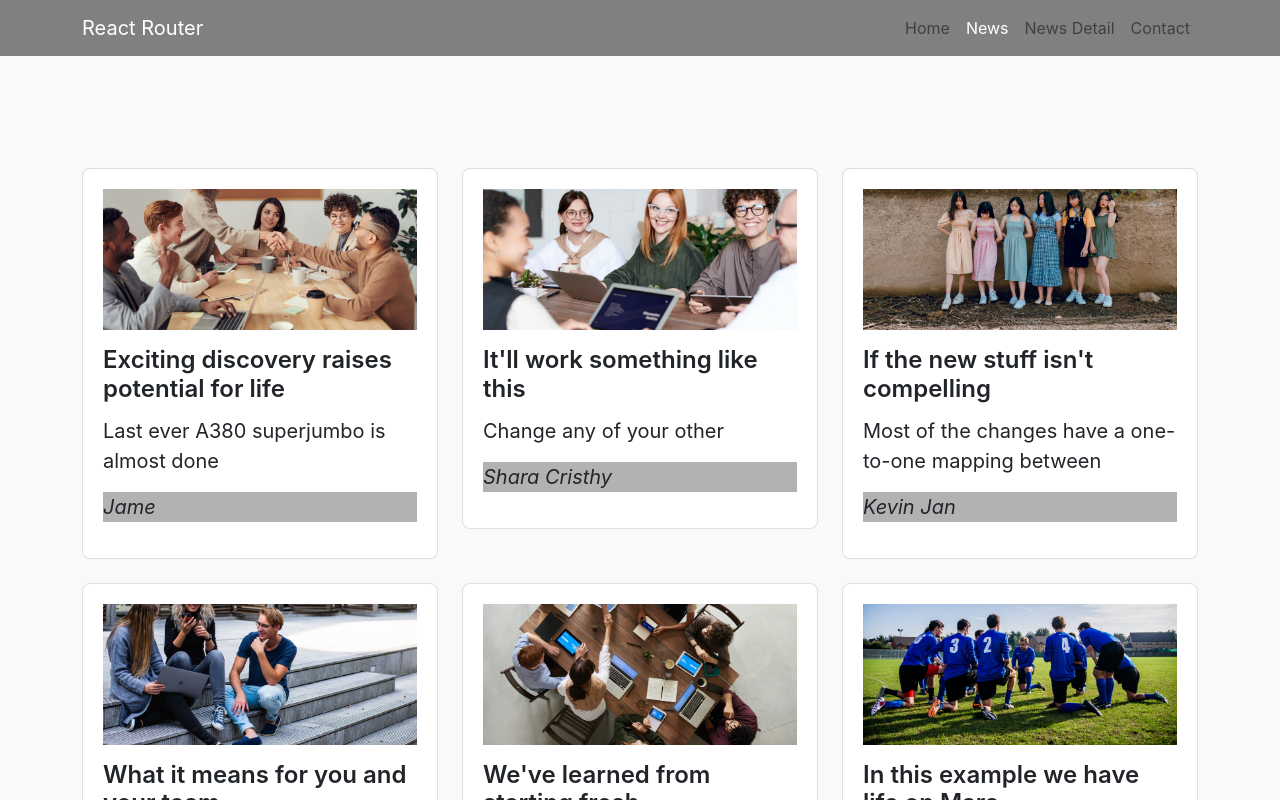
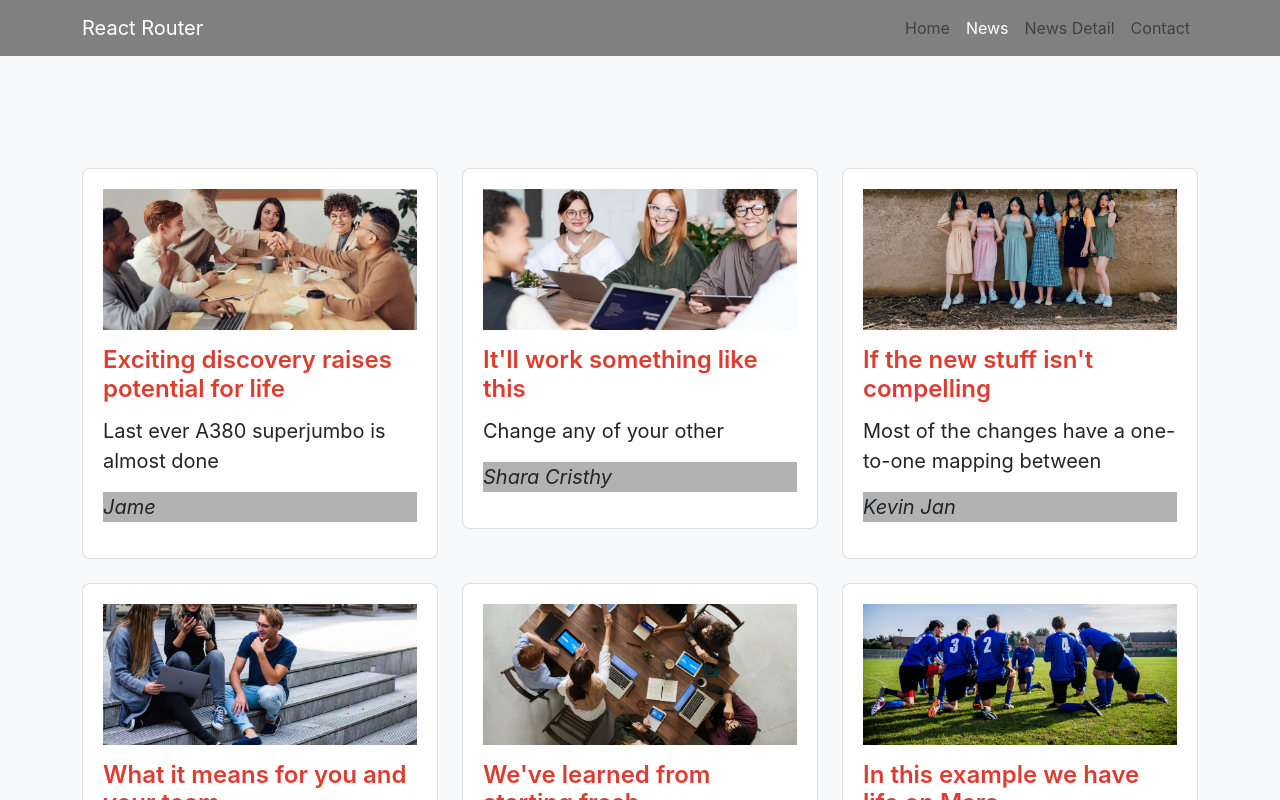
Before and after one commit to tranduoc/react_router_project1, a React (Create React App) app: page /news in a window 1280 px wide. Shown: the top 800 px of the page. Built offline with nearby package versions, Linux system fonts and the light colour scheme.

Commit message:
link info from news to newsdetail component

```diff
--- a/src/component/News.js
+++ b/src/component/News.js
@@ -18,6 +18,7 @@ class News extends Component {
             return (
               <NewsItem
                 key={key}
+                newsitemId={value.id}
                 image={value.image}
                 title={value.title}
                 quotes={value.quotes}
--- a/src/component/NewsDetail.js
+++ b/src/component/NewsDetail.js
@@ -1,30 +1,33 @@
 import React, { Component } from "react";
 
+import data from "./data.json";
 class NewsDetail extends Component {
   render() {
     return (
       <section className="container mt-4">
-        <div className="row h-100 ">
+        {data.map((value, key) => {
+          if (value.id === parseInt(this.props.match.params.id)) {
+            return (
+              <div>
+                <div className="row h-100 " key={key}>
                   <div className="col my-auto ">
                     <div className="header-content mx-auto  news-item-title ">
-              <h1 className="mb-5 text-center pb-3">News Detail</h1>
+                      <h1 className="mb-5 text-center pb-3">{value.title}</h1>
                     </div>
                   </div>
                 </div>
                 <div className="card-body">
-          <img src="./images/team2.jpg" alt="" className="img-fluid" />
-          <p className="lead">Lorem, ipsum dolor.</p>
-          <p>
-            Lorem ipsum dolor, sit amet consectetur adipisicing elit. Animi illo
-            omnis officiis quaerat alias
-          </p>
-          <p>
-            Lorem ipsum dolor sit amet consectetur adipisicing elit. Voluptatem
-            dolorem quod magni iusto voluptatum alias quos. Cupiditate, possimus
-            similique soluta provident impedit recusandae velit et voluptatum
-            quas voluptatibus veritatis consectetur.
-          </p>
+                  <img src={value.image} alt="" className="img-fluid "></img>
+
+                  <p>{value.content}</p>
+
+                  <p className="lead">{value.author}</p>
                 </div>
+              </div>
+            );
+          }
+        })}
+
         <div className="container">
           <div className="card-body text-center">
             <h4 className="card-title">News Relate</h4>
@@ -34,7 +37,6 @@ class NewsDetail extends Component {
               <div className="card-deck">
                 <div className="card">
                   <a href="newsDetail.html">
-                    {" "}
                     <img
                       className="card-img-top"
                       src="./images/team3.jpg"
@@ -48,7 +50,6 @@ class NewsDetail extends Component {
                 </div>
                 <div className="card">
                   <a href="newsDetail.html">
-                    {" "}
                     <img
                       className="card-img-top"
                       src="./images/team4.jpg"
@@ -62,7 +63,6 @@ class NewsDetail extends Component {
                 </div>
                 <div className="card">
                   <a href="newsDetail.html">
-                    {" "}
                     <img
                       className="card-img-top"
                       src="./images/team3.jpg"
@@ -76,10 +76,9 @@ class NewsDetail extends Component {
                 </div>
                 <div className="card">
                   <a href="newsDetail.html">
-                    {" "}
                     <img
                       className="card-img-top"
-                      src="./images/team4.jpg"
+                      src="https://helpx.adobe.com/content/dam/help/en/stock/how-to/visual-reverse-image-search/jcr_content/main-pars/image/visual-reverse-image-search-v2_intro.jpg"
                       alt=""
                     />
                   </a>
@@ -91,7 +90,6 @@ class NewsDetail extends Component {
               </div>
             </div>
           </div>
-          {/*  */}
         </div>
       </section>
     );
--- a/src/component/NewsItem.js
+++ b/src/component/NewsItem.js
@@ -4,18 +4,65 @@ class NewsItem extends Component {
   constructor(props) {
     super(props);
   }
+  convertURL = (str) => {
+    // Chuyển hết sang chữ thường
+    str = str.toLowerCase();
+
+    // xóa dấu
+    str = str.replace(/(à|á|ạ|ả|ã|â|ầ|ấ|ậ|ẩ|ẫ|ă|ằ|ắ|ặ|ẳ|ẵ)/g, "a");
+    str = str.replace(/(è|é|ẹ|ẻ|ẽ|ê|ề|ế|ệ|ể|ễ)/g, "e");
+    str = str.replace(/(ì|í|ị|ỉ|ĩ)/g, "i");
+    str = str.replace(/(ò|ó|ọ|ỏ|õ|ô|ồ|ố|ộ|ổ|ỗ|ơ|ờ|ớ|ợ|ở|ỡ)/g, "o");
+    str = str.replace(/(ù|ú|ụ|ủ|ũ|ư|ừ|ứ|ự|ử|ữ)/g, "u");
+    str = str.replace(/(ỳ|ý|ỵ|ỷ|ỹ)/g, "y");
+    str = str.replace(/(đ)/g, "d");
+
+    // Xóa ký tự đặc biệt
+    str = str.replace(/([^0-9a-z-\s])/g, "");
+
+    // Xóa khoảng trắng thay bằng ký tự -
+    str = str.replace(/(\s+)/g, "-");
+
+    // xóa phần dự - ở đầu
+    str = str.replace(/^-+/g, "");
+
+    // xóa phần dư - ở cuối
+    str = str.replace(/-+$/g, "");
+
+    // return
+    return str;
+  };
+
   render() {
     return (
       <div className="col-4 mt-4">
         <div className="card">
           <div className="card-body">
-            <NavLink to="/news-detail">
+            <a
+              href={
+                "/news-detail/" +
+                this.convertURL(this.props.title) +
+                "." +
+                this.props.newsitemId +
+                ".html"
+              }
+            >
               <img src={this.props.image} alt="" className="img-fluid" />
-            </NavLink>
+            </a>
 
             <blockquote className="blockquote">
               <h4 className="card-title mt-3 news-item">
-                <NavLink to="/news-detail">{this.props.title}</NavLink>
+                <a
+                  href={
+                    "/news-detail/" +
+                    this.convertURL(this.props.title) +
+                    "." +
+                    this.props.newsitemId +
+                    ".html"
+                  }
+                >
+                  {this.props.title}
+                </a>
               </h4>
               <p>{this.props.quotes}</p>
               <footer className="card-blockquote">
--- a/src/routers/DieuHuongURL.js
+++ b/src/routers/DieuHuongURL.js
@@ -9,20 +9,17 @@ class DieuHuongURL extends Component {
   render() {
     return (
       <div>
-        <Route exact path="/home">
-          <Home />
-        </Route>
+        <Route exact path="/home" component={Home} />
 
-        <Route exact path="/news">
-          <News />
-        </Route>
-        <Route exact path="/news-detail">
-          <NewsDetail />
-        </Route>
+        <Route exact path="/news" component={News} />
 
-        <Route exact path="/contact">
-          <Contact />
-        </Route>
+        <Route
+          exact
+          path="/news-detail/:slug.:id.html"
+          component={NewsDetail}
+        />
+
+        <Route exact path="/contact" component={Contact} />
       </div>
     );
   }
```
Also changed, not shown: src/css/App.css. Lines whose indentation alone changed are shown as unchanged.
